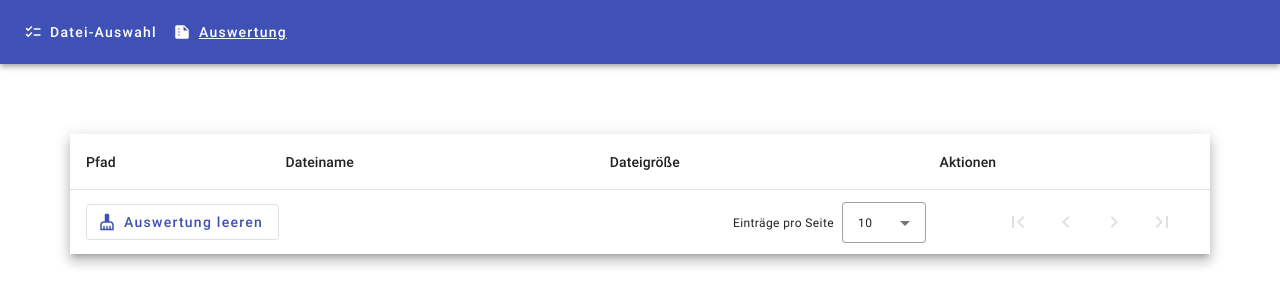
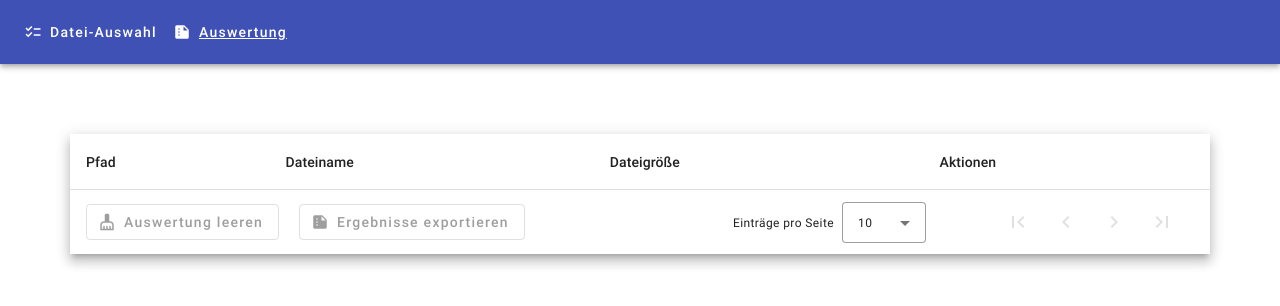
Before and after one commit to Landesarchiv-Thueringen/borg, an Angular app in the folder gui/: page /auswertung in a window 1280 px wide. Shown: the top 306 px of the page. Built offline with nearby package versions, Linux system fonts and the light colour scheme.

Commit message:
Export reports as json

```diff
--- a/gui/src/app/file-analysis/file-analysis-table/file-analysis-table.component.html
+++ b/gui/src/app/file-analysis/file-analysis-table/file-analysis-table.component.html
@@ -71,9 +71,13 @@
     </div>
 
     <mat-toolbar class ="table-toolbar">
-      <button mat-stroked-button (click)="clearToolResults()" color="primary">
+      <button mat-stroked-button (click)="clearToolResults()" color="primary" [disabled]="dataSource.data.length === 0">
         <mat-icon>cleaning_services</mat-icon>
         Auswertung leeren
+      </button>
+      <button mat-stroked-button (click)="exportResults()" color="primary" [disabled]="dataSource.data.length === 0">
+        <mat-icon>summarize</mat-icon>
+        Ergebnisse exportieren
       </button>
       <span class="spacer"></span>
       <mat-paginator [pageSize]="10" [pageSizeOptions]="[5, 10, 15]" showFirstLastButtons></mat-paginator>
--- a/gui/src/app/file-analysis/file-analysis-table/file-analysis-table.component.ts
+++ b/gui/src/app/file-analysis/file-analysis-table/file-analysis-table.component.ts
@@ -123,4 +123,15 @@ export class FileAnalysisTableComponent implements AfterViewInit {
   clearToolResults(): void {
     this.fileAnalysisService.clearFileResults();
   }
+
+  exportResults(): void {
+    const a = document.createElement('a');
+    document.body.appendChild(a);
+    a.download = 'borg-results.json';
+    a.href =
+      'data:text/json;charset=utf-8,' +
+      encodeURIComponent(JSON.stringify(this.fileAnalysisService.fileResults, null, 2));
+    a.click();
+    document.body.removeChild(a);
+  }
 }
```
